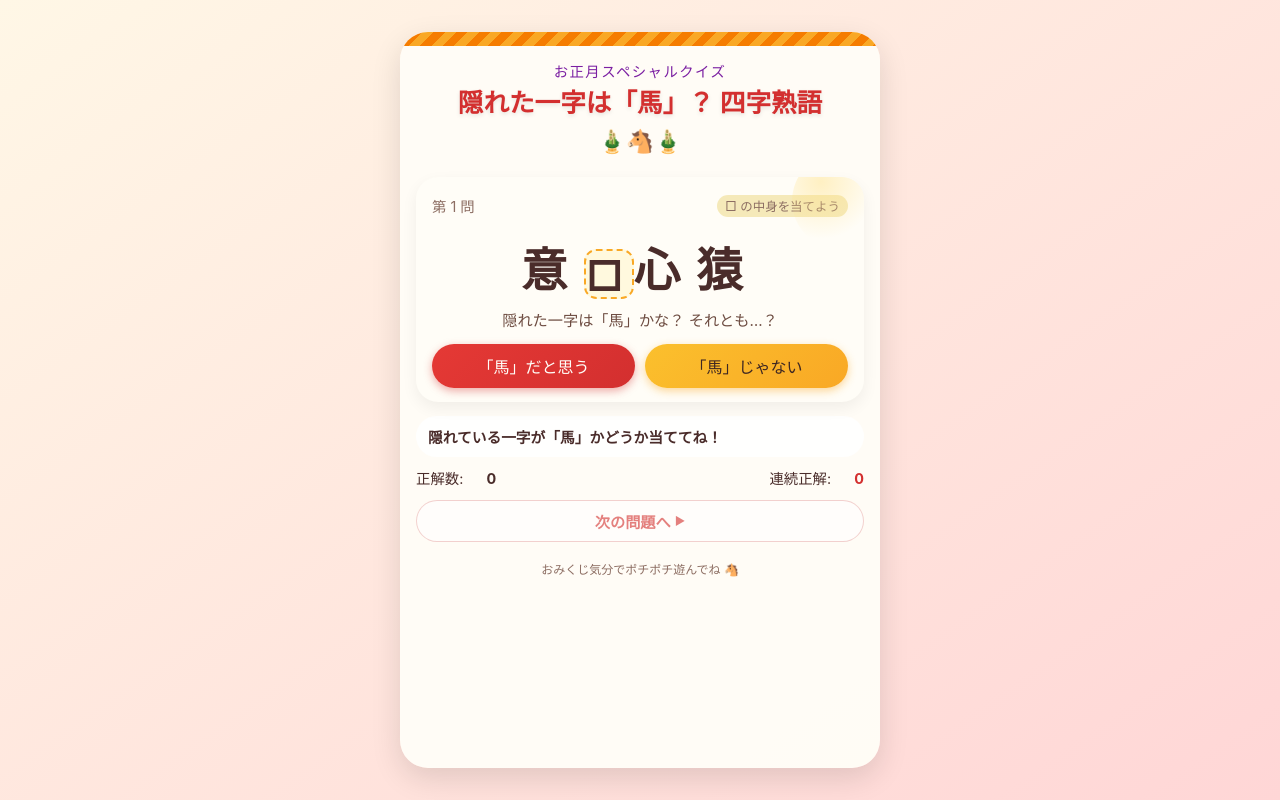
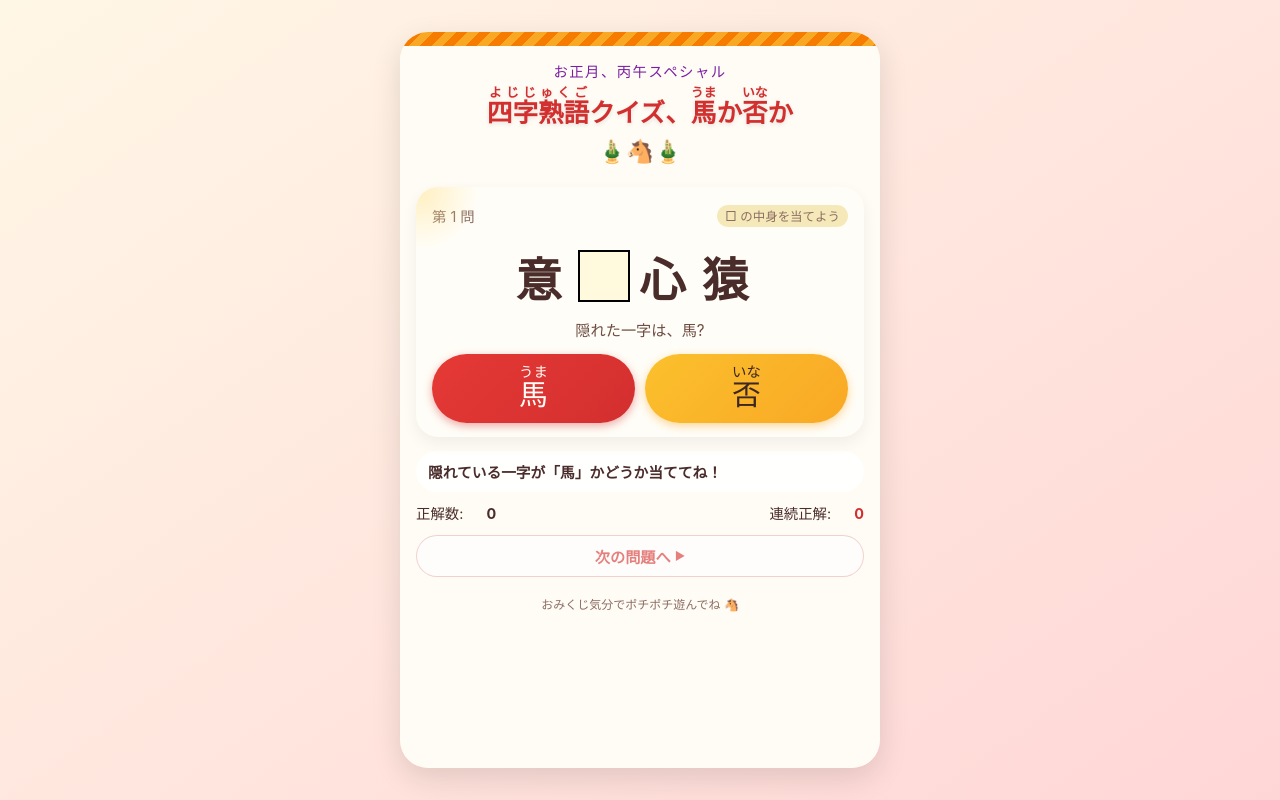
Before and after one commit to code4fukui/uma-or-not, a plain HTML site: page index.html in a window 1280 px wide. Drawn offline with Linux system fonts and the light colour scheme.

Commit message:
improve design

```diff
--- a/index.html
+++ b/index.html
@@ -2,7 +2,7 @@
 <html lang="ja">
 <head>
   <meta charset="UTF-8" />
-  <title>お正月・馬 四字熟語クイズ</title>
+  <title>四字熟語クイズ、馬か否か</title>
   <meta name="viewport" content="width=device-width, initial-scale=1" />
   <style>
     :root {
@@ -113,7 +113,7 @@
       background: radial-gradient(circle at 30% 30%, #ffe082, transparent 60%);
       opacity: 0.45;
       top: -24px;
-      right: -24px;
+      left: -24px;
       pointer-events: none;
     }
 
@@ -137,6 +137,7 @@
     }
 
     .yoji {
+      font-family: serif;
       text-align: center;
       font-size: 2.6rem;
       letter-spacing: 0.35em;
@@ -146,14 +147,15 @@
 
     .yoji span.missing {
       display: inline-block;
-      width: 1.2em;
-      height: 1.2em;
-      line-height: 1.2em;
+      width: 1.4em;
+      height: 1.4em;
+      line-height: 1.1em;
       text-align: center;
-      border-radius: 0.3em;
-      border: 2px dashed var(--accent-gold);
-      font-size: 0.9em;
-      vertical-align: middle;
+      border: 2px solid black;
+      font-size: 0.8em;
+      vertical-align: bottom;
+      margin-bottom: 0.2em;
+      margin-right: 0.25em;
       background: rgba(255, 249, 219, 0.9);
     }
 
@@ -174,8 +176,9 @@
       font: inherit;
       cursor: pointer;
       border: none;
+      font-size: 180%;
       border-radius: 999px;
-      padding: 10px 12px;
+      padding: 18px 12px 10px 12px;
       transition: transform 0.08s ease, box-shadow 0.08s ease, opacity 0.2s ease;
     }
 
@@ -327,8 +330,8 @@
 <body>
   <div class="app">
     <header>
-      <div class="subtitle">お正月スペシャルクイズ</div>
-      <h1>隠れた一字は「馬」？ 四字熟語</h1>
+      <div class="subtitle">お正月、丙午スペシャル</div>
+      <h1><ruby>四字熟語<rt>よじじゅくご</rt></ruby>クイズ、<ruby>馬<rt>うま</rt></ruby>か<ruby>否<rt>いな</rt></ruby>か</h1>
       <div class="emoji">🎍🐴🎍</div>
     </header>
     <main>
@@ -338,10 +341,10 @@
           <div class="badge">□ の中身を当てよう</div>
         </div>
         <div class="yoji" id="yoji-display">□□□□</div>
-        <div class="hint">隠れた一字は「馬」かな？ それとも…？</div>
+        <div class="hint">隠れた一字は、馬?</div>
         <div class="buttons">
-          <button class="btn-uma" id="btn-uma">「馬」だと思う</button>
-          <button class="btn-not-uma" id="btn-not-uma">「馬」じゃない</button>
+          <button class="btn-uma" id="btn-uma"><ruby>馬<rt>うま</rt></ruby></button>
+          <button class="btn-not-uma" id="btn-not-uma"><ruby>否<rt>いな</rt></ruby></button>
         </div>
       </section>
 
@@ -456,7 +459,7 @@
       // 表示用に missingIndex の文字を □ に置き換える
       const chars = q.full.split("");
       const missingChar = chars[q.missingIndex];
-      chars[q.missingIndex] = `<span class="missing">□</span>`;
+      chars[q.missingIndex] = `<span class="missing"></span>`;
       yojiDisplayEl.innerHTML = chars.join("");
       yojiDisplayEl.classList.remove("pop");
 
```
